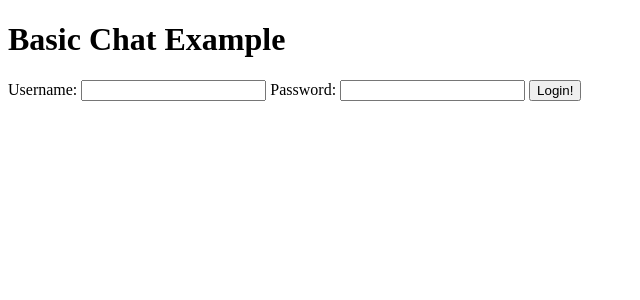
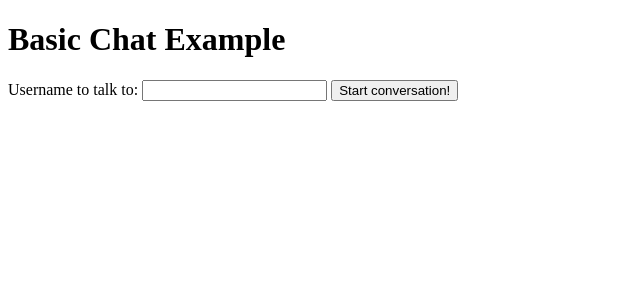
Before and after one commit to ntaylorbishop/keychat, a PHP site: page /basic-chat.html in a window 1280 px wide. Shown: the top 300 px of the page, without its empty margins (0-640 px from the left). Run offline with PHP 8.4, Linux system fonts and the light colour scheme.

Commit message:
Eliminate login from basic-chat.html

```diff
--- a/basic-chat.html
+++ b/basic-chat.html
@@ -15,13 +15,6 @@
 </head>
 <body>
 	<h1>Basic Chat Example</h1>
-	<div id="login">
-		<form name="login" onSubmit="return false;">
-			Username: <input type="text">
-			Password: <input type="password">
-			<input id="login-button" type="submit" value="Login!">
-		</form>
-	</div>
 	<div id="start-convo">
 		<form name="convo" onSubmit="return false;">
 			Username to talk to: <input type="text">
--- a/css/basic-chat.css
+++ b/css/basic-chat.css
@@ -1,5 +1,5 @@
 #start-convo {
-	display: none;
+	display: block;
 }
 
 #messagelog {
```
